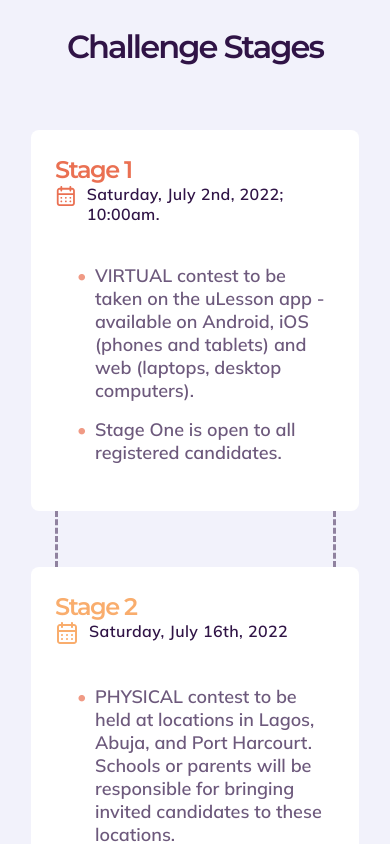
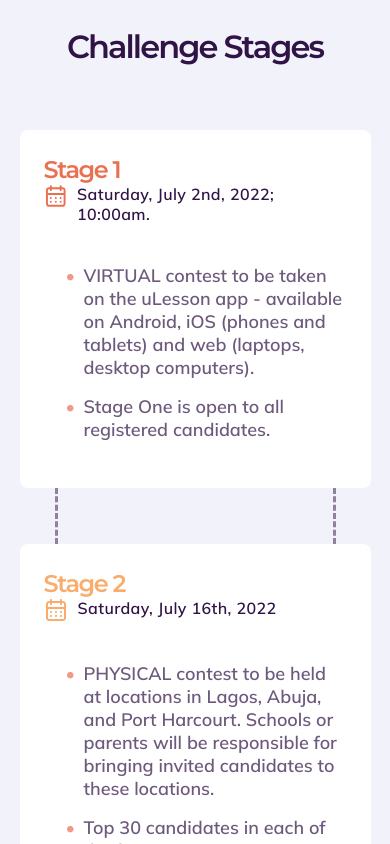
Before and after one commit to bharat1999/uLesson-Demo, a Next.js app: page / in a window 390 px wide. Shown: the part 5140-5984 px from the top of the page. Built offline with nearby package versions, Linux system fonts and the light colour scheme.

Commit message:
Challenge Stages Bug Fix

```diff
--- a/components/Contact.module.scss
+++ b/components/Contact.module.scss
@@ -103,7 +103,7 @@
     opacity: .3;
 }
 
-@media only screen and (max-width:1023px) {
+@media only screen and (max-width:425px) {
 
     .container {
         justify-content: center;
@@ -111,7 +111,13 @@
     .img {
         display: none;
     }
+
+    .heading{
+        text-align: center;
+    }
+
     .subheading {
+        text-align: center;
         width: 100%;
     }
     .footerContainer {
--- a/components/Stages.module.scss
+++ b/components/Stages.module.scss
@@ -100,9 +100,9 @@
 }
 
 
-@media only screen and (max-width:1024px) {
+@media only screen and (max-width:425px) {
     .container {
-        width: 328px;
+        width: 90%;
         padding: 25px 24px 31px;
     }
 
```
